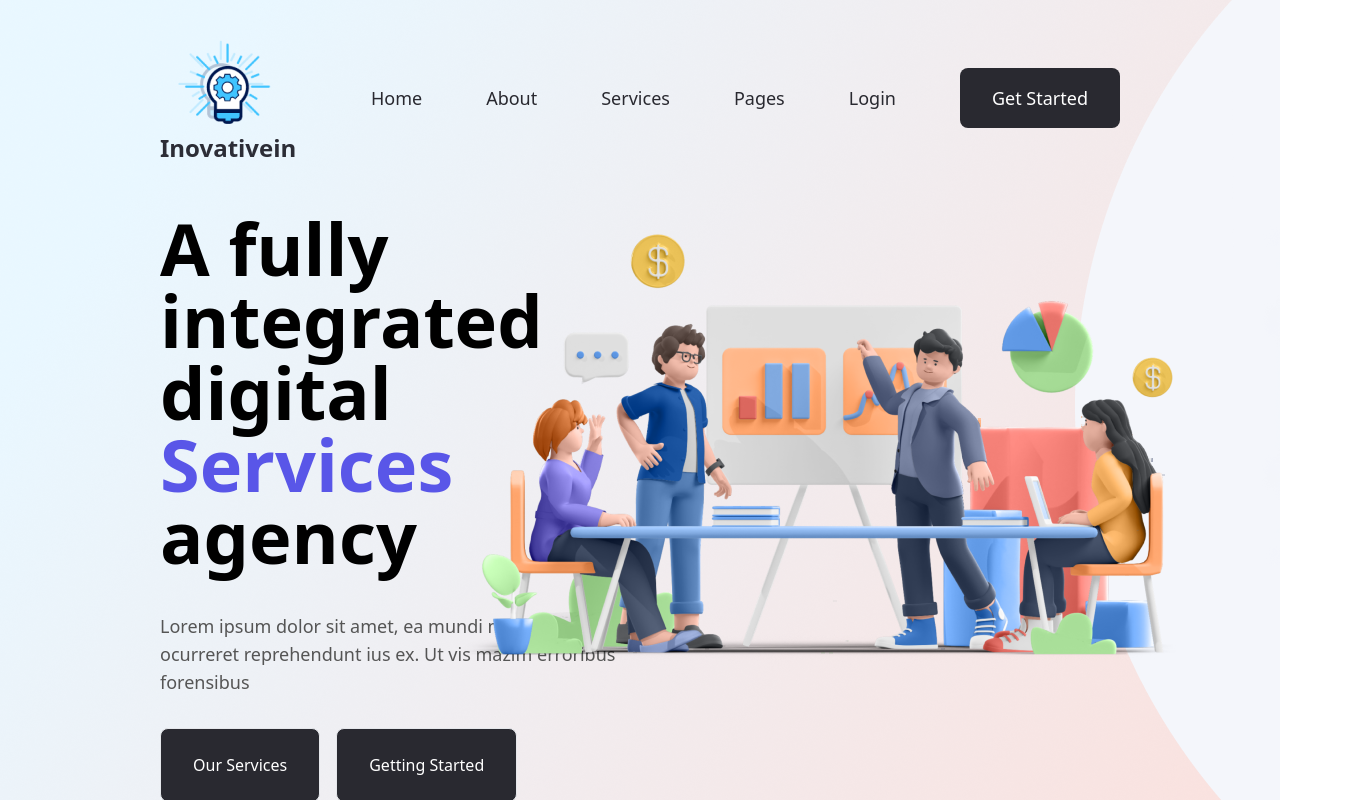
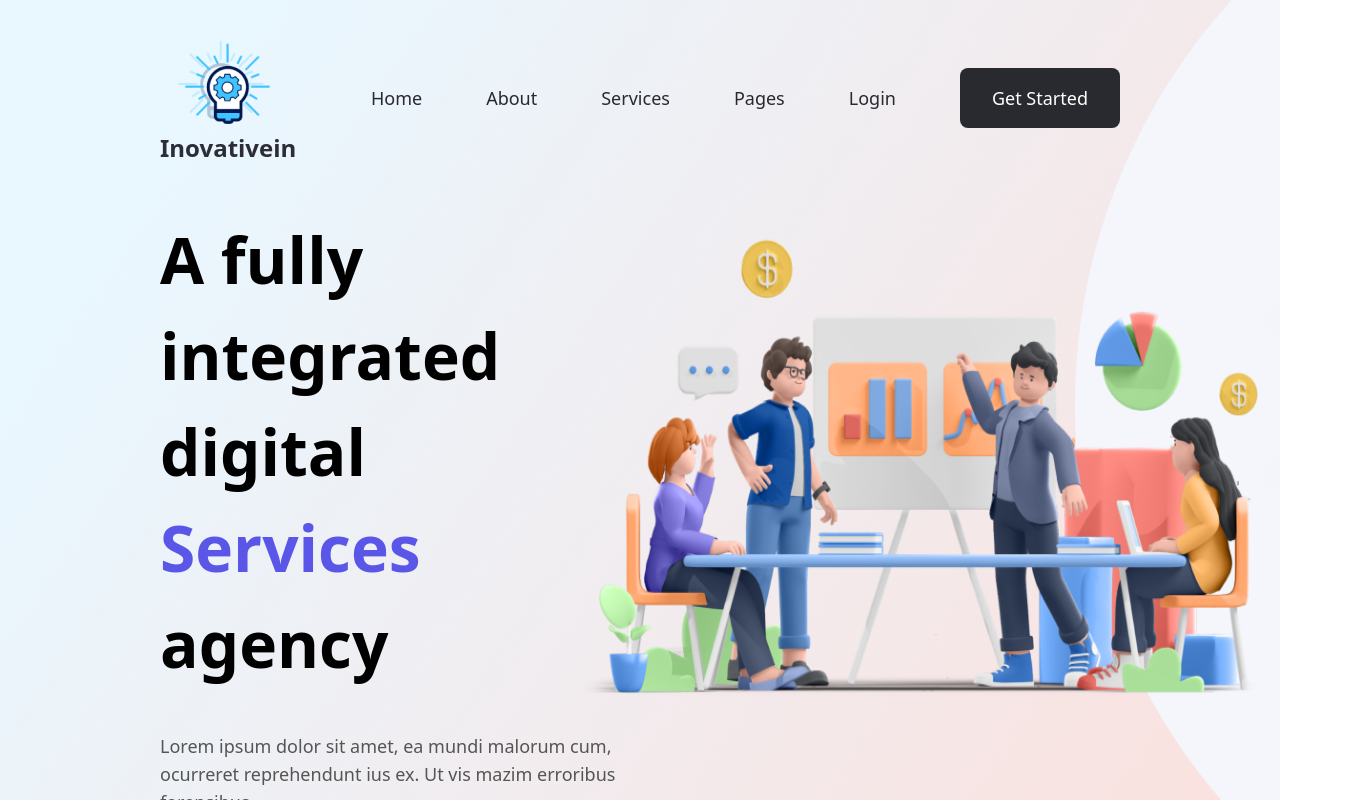
Before and after one commit to fahadzardari/inovativein, a React (Vite) app: page / in a window 1280 px wide. Shown: the top 800 px of the page, 1360 px wide, since content can reach past the window. Built offline with nearby package versions, Linux system fonts and the light colour scheme.

Commit message:
homesection content vertical boundary set

```diff
--- a/src/Sections/Home.jsx
+++ b/src/Sections/Home.jsx
@@ -3,12 +3,14 @@ export default function Home() {
   return (
     <div
       style={{ backgroundImage: "url(/homepage-section/bg.png" , backgroundRepeat:"no-repeat" }}
-      className="h-screen w-full px-[10rem] pt-8 "
+      className="min-h-screen w-full  "
     >
-      <img src="/homepage-section/marketing-banner.png" className="invisible lg:visible absolute w-30 h-30 right-0 lg-right-10 top-40 " />
+
+      <div className="container relative  px-[10rem] pt-8">
+        <img src="/homepage-section/marketing-banner.png" className="invisible lg:visible absolute w-[55rem] h-[50rem] -right-20 lg-right-10 top-40 " />
         <Navbar />
         <div className="content w-3/6 mt-12">
-        <h1 className="font-extrabold text-7xl">
+          <h1 className="font-extrabold text-[4rem]">
             A fully integrated digital{" "}
             <span className="text-homepageservices">Services</span> agency
           </h1>
@@ -16,7 +18,6 @@ export default function Home() {
             Lorem ipsum dolor sit amet, ea mundi malorum cum, ocurreret
             reprehendunt ius ex. Ut vis mazim erroribus forensibus
           </p>
-
           <div className="flex mt-8 gap-4">
           <button className="text-white bg-homepageprimary hover:bg-transparent hover:text-homepageprimary  border hover:border-homepageprimary font-light px-8 py-6 rounded-lg">
               Our Services
@@ -27,5 +28,6 @@ export default function Home() {
           </div>
         </div>
       </div>
+    </div>
   );
 }
```
Lines whose indentation alone changed are shown as unchanged.
